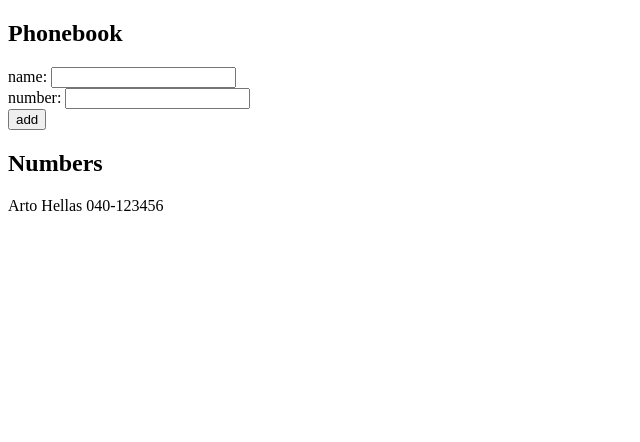
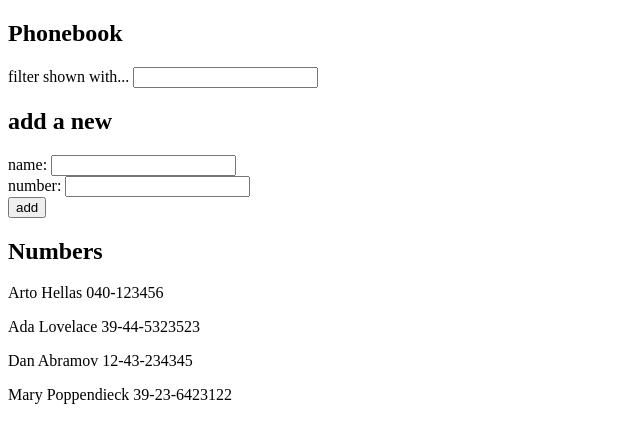
Before and after one commit to keiredin/fullstackopen-exercises, a React (Vite) app in the folder part2/phonebook/: page / in a window 1280 px wide. Shown: the top 442 px of the page, without its empty margins (0-640 px from the left). Built offline with nearby package versions, Linux system fonts and the light colour scheme.

Commit message:
implement filter by name functionality

```diff
--- a/part2/phonebook/src/App.jsx
+++ b/part2/phonebook/src/App.jsx
@@ -3,9 +3,16 @@
 const App = () => {
   const [persons, setPersons] = useState([
     { name: "Arto Hellas", number: "040-123456", id: 1 },
+    { name: "Ada Lovelace", number: "39-44-5323523", id: 2 },
+    { name: "Dan Abramov", number: "12-43-234345", id: 3 },
+    { name: "Mary Poppendieck", number: "39-23-6423122", id: 4 },
   ]);
   const [newName, setNewName] = useState("");
   const [newNumber, setNewNumber] = useState("");
+  const [filter, setFilter] = useState("");
+  const filteredPersons = persons.filter((person) =>
+    person.name.toLowerCase().includes(filter.toLowerCase()),
+  );
 
   const handleSubmit = (event) => {
     event.preventDefault();
@@ -23,7 +30,6 @@
       setNewNumber("");
     };
 
-
     newName === "" || newNumber === ""
       ? alert("Please fill in both name and number")
       : addPerson();
@@ -32,6 +38,15 @@
   return (
     <div>
       <h2>Phonebook</h2>
+      <div>
+        filter shown with...{" "}
+        <input
+          value={filter}
+          onChange={(e) => setFilter(e.target.value)}
+        />{" "}
+      </div>
+
+      <h2>add a new</h2>
       <form onSubmit={handleSubmit}>
         <div>
           name:{" "}
@@ -55,7 +70,7 @@
       </form>
       <h2>Numbers</h2>
       <div>
-        {persons.map((person) => (
+        {filteredPersons.map((person) => (
           <p key={person.id}>
             {person.name} {person.number}
           </p>
```
